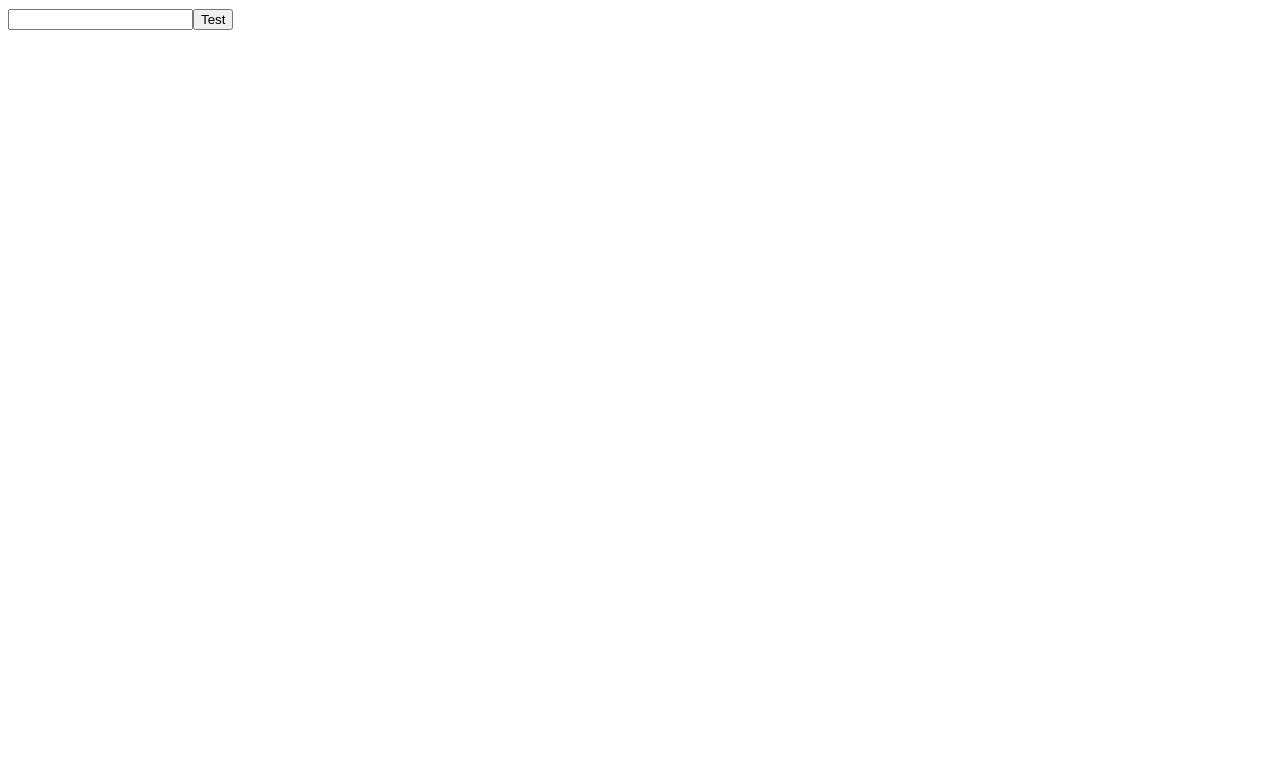
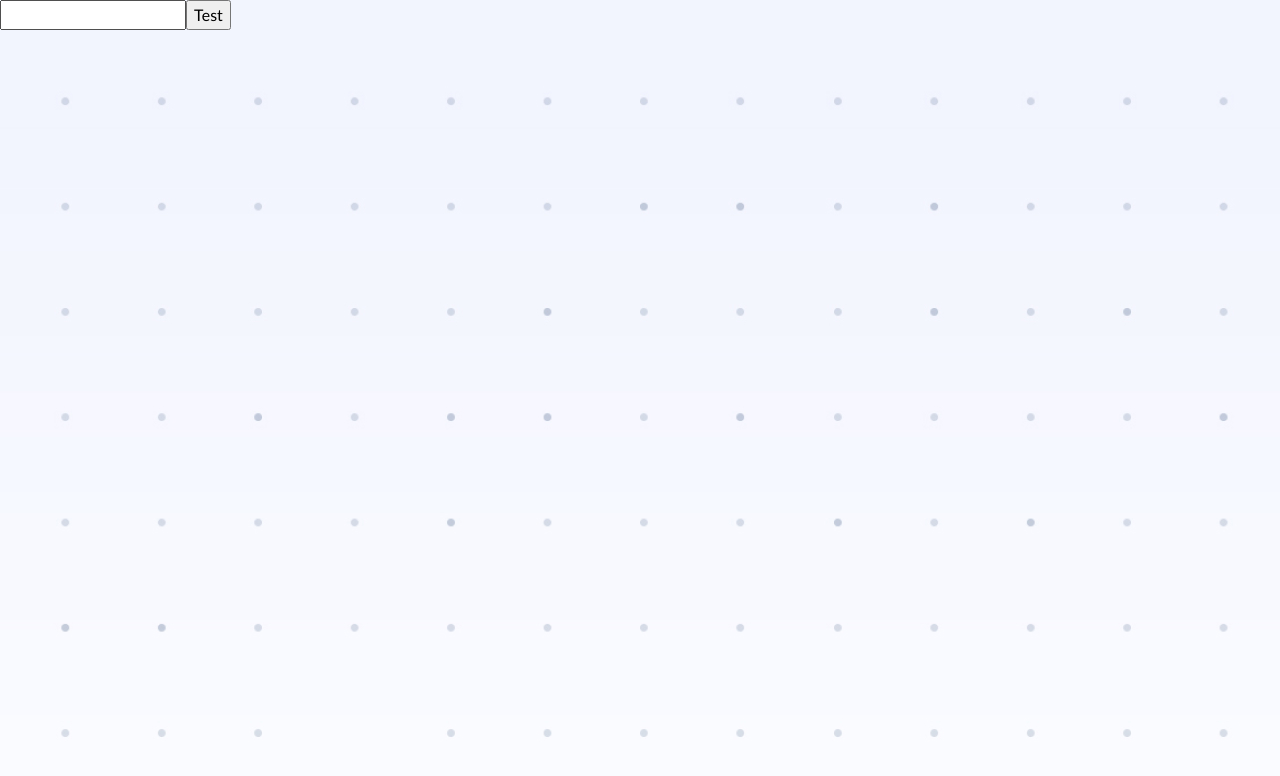
Before and after one commit to cireix/mvml, a Next.js app: page / in a window 1280 px wide. Shown: the top 776 px of the page. Built offline with nearby package versions, Linux system fonts and the light colour scheme.

Commit message:
reset css + global css

```diff
--- /dev/null
+++ b/src/app/global.css
@@ -0,0 +1,28 @@
+/* Reset CSS Values: https://www.joshwcomeau.com/css/custom-css-reset/ */
+*, *::before, *::after {
+    box-sizing: border-box;
+}
+* {
+    margin: 0;
+}
+body {
+    line-height: 1.5;
+    -webkit-font-smoothing: antialiased;
+}
+
+img, picture, video, canvas, svg {
+    display: block;
+    max-width: 100%;
+}
+
+input, button, textarea, select {
+    font: inherit;
+}
+
+p, h1, h2, h3, h4, h5, h6 {
+    overflow-wrap: break-word;
+}
+
+#root, #__next {
+    isolation: isolate;
+}
--- a/src/app/layout.tsx
+++ b/src/app/layout.tsx
@@ -1,6 +1,8 @@
 import type { Metadata } from 'next'
 import { Lato } from 'next/font/google'
 import StyledComponentsRegistry from '@/lib/registry'
+
+import './global.css';
 
 const inter = Lato({
   weight: ['400', '700', '900'],
--- a/src/app/page.tsx
+++ b/src/app/page.tsx
@@ -1,11 +1,12 @@
 "use client"
 
 import useChatBot from "./hooks/useChatBot";
+import { Main } from "./styles/styles";
 
 export default function Home() {
   const { history, submitting, handleSubmit } = useChatBot();
   return (
-    <main>
+    <Main>
       {history.map((response, index) => (
         <p key={index}>{response.text}</p>
       ))}
@@ -13,6 +14,6 @@ export default function Home() {
         <input name="query" />
         <button type="submit">Test</button>
       </form>
-    </main>
+    </Main>
   )
 }
--- /dev/null
+++ b/src/app/styles/styles.tsx
@@ -0,0 +1,8 @@
+import styled from 'styled-components';
+import { vw } from '@/utils';
+
+export const Main = styled.main`
+    width: 100%;
+    height: 100vh;
+    background: url('./background.jpg') no-repeat center center fixed;
+`;
```
